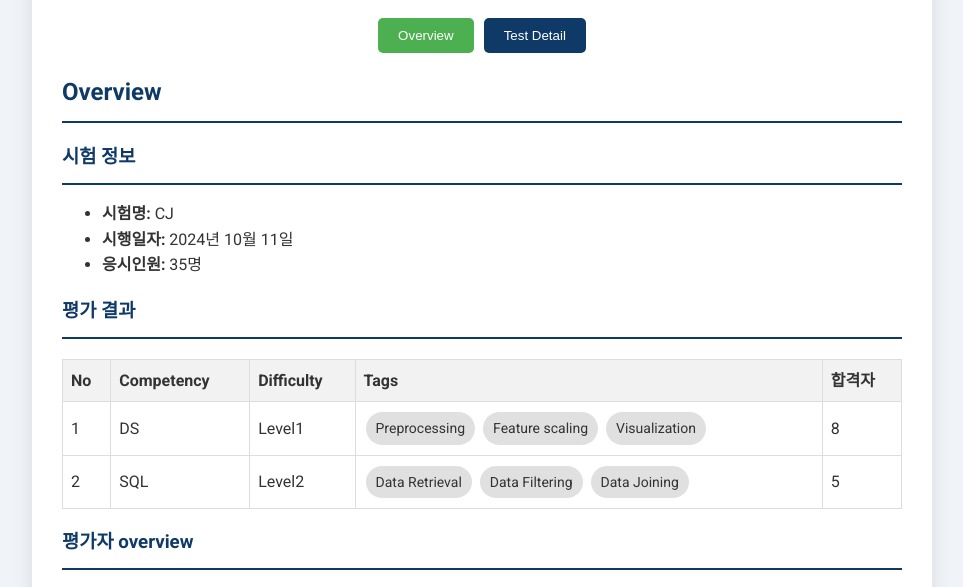
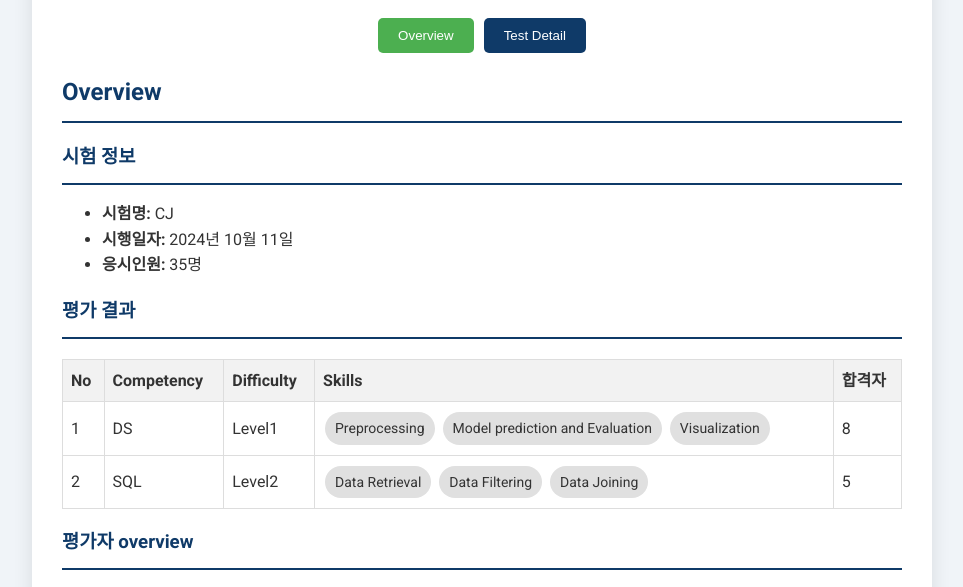
Before and after one commit to hyewon-m/report_demo, a plain HTML site: page index.html in a window 1280 px wide. Shown: the part 138-725 px from the top of the page, without its empty margins (158-1121 px from the left). Drawn offline with nearby package versions, Linux system fonts and the light colour scheme.

Commit message:
Update index.html

```diff
--- a/index.html
+++ b/index.html
@@ -39,7 +39,7 @@
                             <th>No</th>
                             <th>Competency</th>
                             <th>Difficulty</th>
-                            <th>Tags</th>
+                            <th>Skills</th>
                             <th>합격자</th>
                         </tr>
                     </thead>
@@ -50,7 +50,7 @@
                             <td>Level1</td>
                             <td>
                                 <span class="tag">Preprocessing</span>
-                                <span class="tag">Feature scaling</span>
+                                <span class="tag">Model prediction and Evaluation</span>
                                 <span class="tag">Visualization</span>
                             </td>
                             <td>8</td>
```
